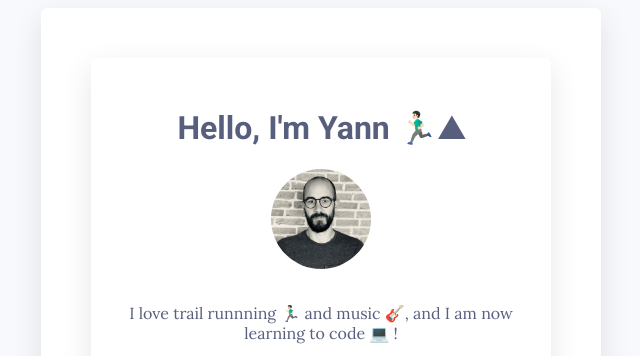
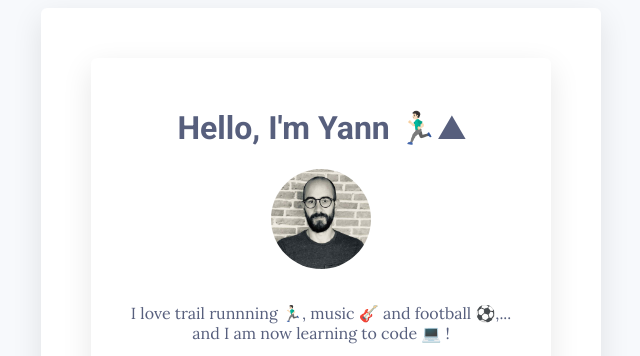
Before and after one commit to yanndelaqueze/profile, a plain HTML site: page index.html in a window 1280 px wide. Shown: the top 356 px of the page, without its empty margins (319-959 px from the left). Drawn offline with Linux system fonts and the light colour scheme.

Commit message:
Profile Change

```diff
--- a/index.html
+++ b/index.html
@@ -13,7 +13,7 @@
       <div class="card-white">
         <h1>Hello, I'm Yann 🏃🏻‍♂️⛰</h1>
         <img class="img-circle" src="images/Yann.jpeg" alt="Yann" width=100px></img>
-        <p>I love trail runnning 🏃🏻‍♂️ and music 🎸, and I am now learning to code 💻 !</p>
+        <p>I love trail runnning 🏃🏻‍♂️, music 🎸 and football ⚽,... and I am now learning to code 💻 !</p>
         <a class="btn-orange" href="https://www.strava.com/athletes/12777847" target="_blank"><i class="fa-brands fa-strava"></i> Check out my Strava profile</a>
       </div>
       <div class="card-white">
```
